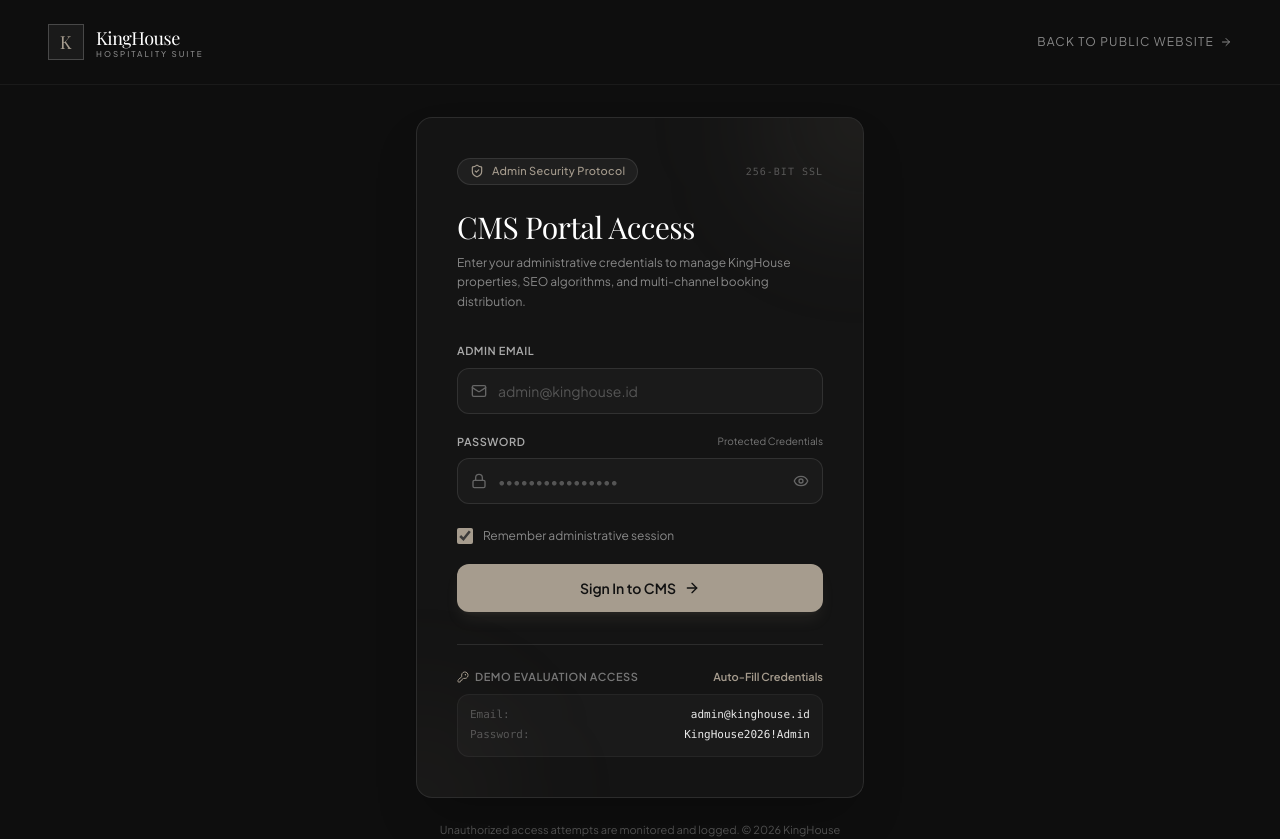
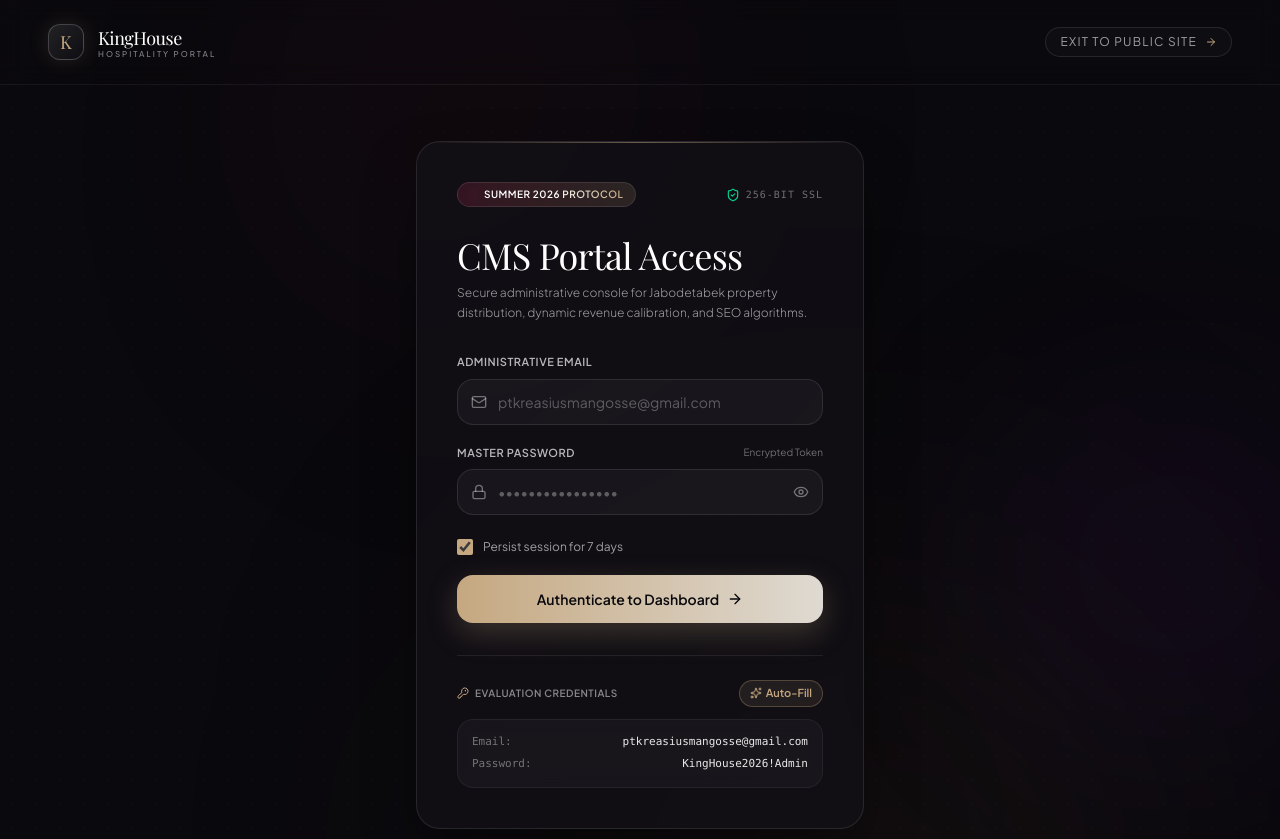
Before and after one commit to menako-studio/kinghouse-mockup, a Next.js app: page /login in a window 1280 px wide. Shown: the top 839 px of the page. Built offline with nearby package versions, Linux system fonts and the light colour scheme; no server answers; a web font is replaced by a local one.

Commit message:
feat(auth): redesign login portal with Sana Labs dark glass aesthetic and ambient glows

```diff
--- a/app/login/page.tsx
+++ b/app/login/page.tsx
@@ -3,7 +3,20 @@
 import { useState, Suspense } from "react"
 import { useRouter, useSearchParams } from "next/navigation"
 import Link from "next/link"
-import { Lock, Mail, Eye, EyeOff, ShieldCheck, ArrowRight, Loader2, KeyRound, CheckCircle2, AlertCircle } from "lucide-react"
+import {
+  Lock,
+  Mail,
+  Eye,
+  EyeOff,
+  ShieldCheck,
+  ArrowRight,
+  Loader2,
+  Sparkles,
+  KeyRound,
+  CheckCircle2,
+  AlertCircle,
+  Fingerprint,
+} from "lucide-react"
 import { ADMIN_CREDENTIALS } from "@/lib/auth"
 
 function LoginForm() {
@@ -47,104 +60,113 @@ function LoginForm() {
       const data = await res.json()
 
       if (!res.ok) {
-        setErrorMessage(data.error || "Authentication failed. Invalid credentials.")
+        setErrorMessage(data.error || "Authentication failed. Invalid administrative credentials.")
         setIsLoading(false)
         return
       }
 
-      setSuccessMessage("Authentication verified. Redirecting to CMS Dashboard...")
+      setSuccessMessage("Identity verified. Initializing KingHouse CMS Suite...")
 
-      // Short delay for fluid UI feedback before redirecting
       setTimeout(() => {
         router.push(callbackUrl)
         router.refresh()
-      }, 500)
+      }, 600)
     } catch {
-      setErrorMessage("Network error occurred during sign-in. Please try again.")
+      setErrorMessage("Network error during authorization. Please verify connection and retry.")
       setIsLoading(false)
     }
   }
 
   return (
-    <div className="min-h-screen bg-[#0E0E0E] text-white flex flex-col justify-between selection:bg-[#A69C8E] selection:text-[#111111]">
+    <div className="relative min-h-screen bg-[#0A090D] text-white flex flex-col justify-between overflow-hidden selection:bg-[#C5A880] selection:text-[#0A090D]">
+      {/* Sana-style Multi-Layered Ambient Light Orbs */}
+      <div className="absolute top-[-10%] left-[20%] w-[500px] h-[500px] rounded-full bg-gradient-to-br from-[#FF3B70]/15 via-[#381023]/25 to-transparent blur-[120px] pointer-events-none animate-sana-glow" />
+      <div className="absolute bottom-[-15%] right-[15%] w-[600px] h-[600px] rounded-full bg-gradient-to-tl from-[#C5A880]/15 via-[#2D1B0F]/20 to-transparent blur-[140px] pointer-events-none animate-sana-float" />
+      <div className="absolute top-[40%] right-[-5%] w-[350px] h-[350px] rounded-full bg-purple-900/10 blur-[100px] pointer-events-none" />
+
+      {/* Subtle Grid / Grain Overlay */}
+      <div className="absolute inset-0 bg-[radial-gradient(rgba(255,255,255,0.04)_1px,transparent_1px)] [background-size:24px_24px] pointer-events-none opacity-40" />
+
       {/* Top Bar Navigation */}
-      <header className="px-6 py-6 lg:px-12 flex items-center justify-between border-b border-white/5">
-        <Link href="/" className="group flex items-center space-x-3">
-          <div className="flex h-9 w-9 items-center justify-center border border-white/20 bg-[#1A1A1A] text-[#A69C8E] transition-all duration-300 group-hover:border-[#A69C8E] group-hover:bg-[#A69C8E] group-hover:text-[#111111]">
-            <span className="font-serif text-lg font-normal tracking-wider">K</span>
+      <header className="relative z-10 px-6 py-6 sm:px-12 flex items-center justify-between border-b border-white/[0.06] backdrop-blur-md">
+        <Link href="/" className="group flex items-center space-x-3.5">
+          <div className="flex h-9 w-9 items-center justify-center rounded-xl border border-white/20 bg-gradient-to-br from-white/10 to-white/[0.02] text-[#C5A880] transition-all duration-300 group-hover:scale-105 group-hover:border-[#C5A880]/60 shadow-[0_0_20px_rgba(197,168,128,0.15)]">
+            <span className="font-serif text-lg font-normal">K</span>
           </div>
           <div className="flex flex-col">
-            <span className="font-serif text-lg tracking-tight text-white">
+            <span className="font-serif text-lg tracking-tight text-white group-hover:text-[#C5A880] transition-colors">
               KingHouse
             </span>
-            <span className="text-[8px] uppercase tracking-[0.25em] text-[#888888] -mt-1 font-medium">
-              Hospitality Suite
+            <span className="text-[8px] uppercase tracking-[0.25em] text-white/50 -mt-1 font-medium">
+              Hospitality Portal
             </span>
           </div>
         </Link>
 
         <Link
           href="/"
-          className="text-xs uppercase tracking-widest text-[#888888] hover:text-[#A69C8E] transition-colors flex items-center space-x-1.5"
+          className="text-xs uppercase tracking-widest text-white/60 hover:text-white transition-all flex items-center space-x-2 px-3.5 py-1.5 rounded-full border border-white/10 hover:border-white/25 bg-white/[0.02] hover:bg-white/[0.06]"
         >
-          <span>Back to Public Website</span>
-          <ArrowRight className="h-3 w-3" />
+          <span>Exit to Public Site</span>
+          <ArrowRight className="h-3 w-3 text-[#C5A880]" />
         </Link>
       </header>
 
-      {/* Main Authentication Card */}
-      <main className="flex-1 flex items-center justify-center p-6 sm:p-8">
-        <div className="w-full max-w-md">
-          {/* Card Frame */}
-          <div className="bg-[#141414] border border-white/10 rounded-2xl p-8 sm:p-10 shadow-2xl relative overflow-hidden backdrop-blur-xl">
-            {/* Subtle Gradient Glow Accent */}
-            <div className="absolute -top-24 -right-24 w-48 h-48 bg-[#A69C8E]/10 rounded-full blur-3xl pointer-events-none" />
-            <div className="absolute -bottom-24 -left-24 w-48 h-48 bg-[#A69C8E]/5 rounded-full blur-3xl pointer-events-none" />
+      {/* Main Authentication Section */}
+      <main className="relative z-10 flex-1 flex items-center justify-center p-6 sm:p-10 my-4">
+        <div className="w-full max-w-md animate-sana-fade-in">
+          {/* Card Container */}
+          <div className="sana-glass-dark rounded-3xl p-8 sm:p-10 relative overflow-hidden border border-white/[0.12] shadow-[0_30px_90px_rgba(0,0,0,0.7)]">
+            {/* Top Shimmer Border Highlight */}
+            <div className="absolute inset-x-0 top-0 h-[1px] bg-gradient-to-r from-transparent via-[#C5A880]/50 to-transparent" />
 
-            {/* Header Badge */}
-            <div className="flex items-center justify-between mb-6">
-              <div className="inline-flex items-center space-x-2 px-3 py-1 rounded-full bg-[#1F1F1F] border border-white/10 text-[11px] font-medium tracking-wide text-[#A69C8E]">
-                <ShieldCheck className="h-3.5 w-3.5 text-[#A69C8E]" />
-                <span>Admin Security Protocol</span>
+            {/* Sana Summer-2026 Header Capsule */}
+            <div className="flex items-center justify-between mb-7">
+              <div className="inline-flex items-center space-x-2 px-3 py-1 rounded-full bg-gradient-to-r from-[#FF3B70]/15 to-[#C5A880]/15 border border-white/10 text-[10px] font-semibold tracking-wider text-white/90">
+                <span className="h-1.5 w-1.5 rounded-full bg-[#FF3B70] animate-ping" />
+                <span className="bg-gradient-to-r from-white via-white to-[#C5A880] bg-clip-text text-transparent">
+                  SUMMER 2026 PROTOCOL
+                </span>
               </div>
-              <span className="text-[10px] uppercase font-mono tracking-widest text-[#555555]">
-                256-Bit SSL
-              </span>
+              <div className="flex items-center space-x-1.5 text-[10px] uppercase font-mono tracking-widest text-white/40">
+                <ShieldCheck className="h-3.5 w-3.5 text-emerald-400" />
+                <span>256-Bit SSL</span>
+              </div>
             </div>
 
-            {/* Title & Description */}
-            <div className="mb-8">
-              <h1 className="font-serif text-2xl sm:text-3xl text-white font-normal tracking-tight">
+            {/* Title & Editorial Description */}
+            <div className="mb-8 space-y-2">
+              <h1 className="font-serif text-3xl sm:text-4xl text-white font-normal tracking-tight">
                 CMS Portal Access
               </h1>
-              <p className="text-xs text-[#888888] mt-2 leading-relaxed font-sans">
-                Enter your administrative credentials to manage KingHouse properties, SEO algorithms, and multi-channel booking distribution.
+              <p className="text-xs text-white/60 leading-relaxed font-sans font-light">
+                Secure administrative console for Jabodetabek property distribution, dynamic revenue calibration, and SEO algorithms.
               </p>
             </div>
 
-            {/* Feedback Alerts */}
+            {/* Alert Notifications */}
             {errorMessage && (
-              <div className="mb-6 p-3.5 rounded-xl bg-red-950/40 border border-red-500/30 flex items-start space-x-3 text-red-300 text-xs animate-in fade-in duration-200">
+              <div className="mb-6 p-4 rounded-2xl bg-red-950/40 border border-red-500/30 flex items-start space-x-3 text-red-200 text-xs backdrop-blur-md animate-sana-fade-in">
                 <AlertCircle className="h-4 w-4 text-red-400 flex-shrink-0 mt-0.5" />
                 <span className="leading-relaxed">{errorMessage}</span>
               </div>
             )}
 
             {successMessage && (
-              <div className="mb-6 p-3.5 rounded-xl bg-emerald-950/40 border border-emerald-500/30 flex items-start space-x-3 text-emerald-300 text-xs animate-in fade-in duration-200">
+              <div className="mb-6 p-4 rounded-2xl bg-emerald-950/40 border border-emerald-500/30 flex items-start space-x-3 text-emerald-200 text-xs backdrop-blur-md animate-sana-fade-in">
                 <CheckCircle2 className="h-4 w-4 text-emerald-400 flex-shrink-0 mt-0.5" />
                 <span className="leading-relaxed">{successMessage}</span>
               </div>
             )}
 
-            {/* Login Form */}
+            {/* Form */}
             <form onSubmit={handleSubmit} className="space-y-5">
               <div>
-                <label className="block text-[11px] uppercase tracking-wider font-semibold text-[#AAAAAA] mb-2">
-                  Admin Email
+                <label className="block text-[11px] uppercase tracking-wider font-semibold text-white/70 mb-2">
+                  Administrative Email
                 </label>
-                <div className="relative">
-                  <div className="absolute inset-y-0 left-0 pl-3.5 flex items-center pointer-events-none text-[#666666]">
+                <div className="relative group">
+                  <div className="absolute inset-y-0 left-0 pl-3.5 flex items-center pointer-events-none text-white/40 group-focus-within:text-[#C5A880] transition-colors">
                     <Mail className="h-4 w-4" />
                   </div>
                   <input
@@ -152,21 +174,21 @@ function LoginForm() {
                     required
                     value={email}
                     onChange={(e) => setEmail(e.target.value)}
-                    placeholder="admin@kinghouse.id"
-                    className="w-full pl-10 pr-4 py-3 bg-[#1A1A1A] border border-white/10 rounded-xl text-sm text-white placeholder-[#555555] focus:outline-none focus:border-[#A69C8E] focus:ring-1 focus:ring-[#A69C8E] transition-all"
+                    placeholder="ptkreasiusmangosse@gmail.com"
+                    className="w-full pl-10 pr-4 py-3 bg-white/[0.04] border border-white/10 rounded-2xl text-sm text-white placeholder-white/30 focus:outline-none focus:border-[#C5A880] focus:ring-2 focus:ring-[#C5A880]/20 transition-all font-sans"
                   />
                 </div>
               </div>
 
               <div>
                 <div className="flex items-center justify-between mb-2">
-                  <label className="block text-[11px] uppercase tracking-wider font-semibold text-[#AAAAAA]">
-                    Password
+                  <label className="block text-[11px] uppercase tracking-wider font-semibold text-white/70">
+                    Master Password
                   </label>
-                  <span className="text-[10px] text-[#777777]">Protected Credentials</span>
+                  <span className="text-[10px] text-white/40">Encrypted Token</span>
                 </div>
-                <div className="relative">
-                  <div className="absolute inset-y-0 left-0 pl-3.5 flex items-center pointer-events-none text-[#666666]">
+                <div className="relative group">
+                  <div className="absolute inset-y-0 left-0 pl-3.5 flex items-center pointer-events-none text-white/40 group-focus-within:text-[#C5A880] transition-colors">
                     <Lock className="h-4 w-4" />
                   </div>
                   <input
@@ -175,12 +197,12 @@ function LoginForm() {
                     value={password}
                     onChange={(e) => setPassword(e.target.value)}
                     placeholder="••••••••••••••••"
-                    className="w-full pl-10 pr-11 py-3 bg-[#1A1A1A] border border-white/10 rounded-xl text-sm text-white placeholder-[#555555] focus:outline-none focus:border-[#A69C8E] focus:ring-1 focus:ring-[#A69C8E] transition-all"
+                    className="w-full pl-10 pr-11 py-3 bg-white/[0.04] border border-white/10 rounded-2xl text-sm text-white placeholder-white/30 focus:outline-none focus:border-[#C5A880] focus:ring-2 focus:ring-[#C5A880]/20 transition-all font-sans"
                   />
                   <button
                     type="button"
                     onClick={() => setShowPassword(!showPassword)}
-                    className="absolute inset-y-0 right-0 pr-3.5 flex items-center text-[#666666] hover:text-white transition-colors"
+                    className="absolute inset-y-0 right-0 pr-3.5 flex items-center text-white/40 hover:text-white transition-colors cursor-pointer"
                   >
                     {showPassword ? (
                       <EyeOff className="h-4 w-4" />
@@ -193,75 +215,79 @@ function LoginForm() {
 
               {/* Remember Me */}
               <div className="flex items-center justify-between pt-1">
-                <label className="flex items-center space-x-2.5 cursor-pointer text-xs text-[#888888] hover:text-white transition-colors">
+                <label className="flex items-center space-x-2.5 cursor-pointer text-xs text-white/60 hover:text-white transition-colors select-none">
                   <input
                     type="checkbox"
                     checked={rememberMe}
                     onChange={(e) => setRememberMe(e.target.checked)}
-                    className="h-4 w-4 rounded border-white/20 bg-[#1A1A1A] text-[#A69C8E] focus:ring-0 focus:ring-offset-0 accent-[#A69C8E]"
+                    className="h-4 w-4 rounded-md border-white/20 bg-white/5 text-[#C5A880] focus:ring-0 focus:ring-offset-0 accent-[#C5A880]"
                   />
-                  <span>Remember administrative session</span>
+                  <span>Persist session for 7 days</span>
                 </label>
               </div>
 
-              {/* Submit Button */}
+              {/* Submit CTA Button */}
               <button
                 type="submit"
                 disabled={isLoading}
-                className="w-full py-3.5 px-6 rounded-xl bg-[#A69C8E] text-[#111111] font-semibold text-sm hover:bg-[#BDB3A6] transition-all duration-200 flex items-center justify-center space-x-2 shadow-lg shadow-[#A69C8E]/10 disabled:opacity-50 disabled:cursor-not-allowed cursor-pointer"
+                className="relative group w-full py-3.5 px-6 rounded-2xl bg-gradient-to-r from-[#C5A880] to-[#DFDAD2] text-[#0A090D] font-semibold text-sm hover:brightness-110 active:scale-[0.99] transition-all duration-200 flex items-center justify-center space-x-2 shadow-[0_10px_30px_rgba(197,168,128,0.25)] disabled:opacity-50 disabled:cursor-not-allowed cursor-pointer overflow-hidden"
               >
+                <div className="absolute inset-0 bg-white/20 opacity-0 group-hover:opacity-100 transition-opacity" />
                 {isLoading ? (
                   <>
-                    <Loader2 className="h-4 w-4 animate-spin" />
-                    <span>Verifying Credentials...</span>
+                    <Loader2 className="h-4 w-4 animate-spin text-[#0A090D]" />
+                    <span>Verifying Session...</span>
                   </>
                 ) : (
                   <>
-                    <span>Sign In to CMS</span>
-                    <ArrowRight className="h-4 w-4" />
+                    <span>Authenticate to Dashboard</span>
+                    <ArrowRight className="h-4 w-4 group-hover:translate-x-0.5 transition-transform" />
                   </>
                 )}
               </button>
             </form>
 
             {/* Quick Demo Helper Section */}
-            <div className="mt-8 pt-6 border-t border-white/10">
-              <div className="flex items-center justify-between mb-2">
-                <span className="text-[11px] uppercase tracking-wider text-[#777777] font-semibold flex items-center space-x-1.5">
-                  <KeyRound className="h-3 w-3 text-[#A69C8E]" />
-                  <span>Demo Evaluation Access</span>
+            <div className="mt-8 pt-6 border-t border-white/[0.08]">
+              <div className="flex items-center justify-between mb-3">
+                <span className="text-[10px] uppercase tracking-wider text-white/50 font-semibold flex items-center space-x-1.5">
+                  <KeyRound className="h-3 w-3 text-[#C5A880]" />
+                  <span>Evaluation Credentials</span>
                 </span>
                 <button
                   type="button"
                   onClick={handleFillDemo}
-                  className="text-[11px] font-semibold text-[#A69C8E] hover:underline cursor-pointer"
+                  className="inline-flex items-center space-x-1 text-[11px] font-semibold text-[#C5A880] hover:text-white transition-colors bg-[#C5A880]/10 hover:bg-[#C5A880]/20 px-2.5 py-1 rounded-full cursor-pointer border border-[#C5A880]/30"
                 >
-                  Auto-Fill Credentials
+                  <Sparkles className="h-3 w-3" />
+                  <span>Auto-Fill</span>
                 </button>
               </div>
-              <div className="p-3 bg-[#1A1A1A] rounded-xl border border-white/5 text-[11px] font-mono text-[#888888] space-y-1">
-                <div className="flex justify-between">
-                  <span className="text-[#555555]">Email:</span>
-                  <span className="text-white/90">admin@kinghouse.id</span>
+
+              <div className="p-3.5 bg-white/[0.03] rounded-2xl border border-white/[0.06] text-[11px] font-mono text-white/70 space-y-1.5 backdrop-blur-sm">
+                <div className="flex justify-between items-center">
+                  <span className="text-white/40">Email:</span>
+                  <span className="text-white/90">{ADMIN_CREDENTIALS.email}</span>
                 </div>
-                <div className="flex justify-between">
-                  <span className="text-[#555555]">Password:</span>
+                <div className="flex justify-between items-center">
+                  <span className="text-white/40">Password:</span>
                   <span className="text-white/90">KingHouse2026!Admin</span>
                 </div>
               </div>
             </div>
           </div>
 
-          {/* Footer Security Note */}
-          <div className="mt-6 text-center text-[11px] text-[#555555]">
-            <span>Unauthorized access attempts are monitored and logged. &copy; 2026 KingHouse Hospitality.</span>
+          {/* Footer Security Badge */}
+          <div className="mt-6 flex items-center justify-center space-x-2 text-[11px] text-white/40 text-center">
+            <Fingerprint className="h-3.5 w-3.5 text-[#C5A880]/80" />
+            <span>KingHouse Hospitality Group &bull; Secure HMAC-SHA256 Token Auth</span>
           </div>
         </div>
       </main>
 
       {/* Page Footer */}
-      <footer className="px-6 py-4 text-center text-xs text-[#444444] border-t border-white/5">
-        <span>KingHouse Property Management &bull; Jabodetabek Portfolio CMS</span>
+      <footer className="relative z-10 px-6 py-4 text-center text-xs text-white/40 border-t border-white/[0.06] backdrop-blur-md">
+        <span>KingHouse Asset Management Suite &bull; Greater Jakarta Region (Jabodetabek)</span>
       </footer>
     </div>
   )
@@ -269,14 +295,16 @@ function LoginForm() {
 
 export default function LoginPage() {
   return (
-    <Suspense fallback={
-      <div className="min-h-screen bg-[#0E0E0E] flex items-center justify-center text-white">
-        <div className="flex items-center space-x-3 text-[#A69C8E]">
-          <Loader2 className="h-6 w-6 animate-spin" />
-          <span className="text-sm font-medium">Loading KingHouse Security Portal...</span>
+    <Suspense
+      fallback={
+        <div className="min-h-screen bg-[#0A090D] flex items-center justify-center text-white">
+          <div className="flex items-center space-x-3 text-[#C5A880]">
+            <Loader2 className="h-6 w-6 animate-spin" />
+            <span className="text-sm font-medium">Loading KingHouse Portal...</span>
+          </div>
         </div>
-      </div>
-    }>
+      }
+    >
       <LoginForm />
     </Suspense>
   )
```
